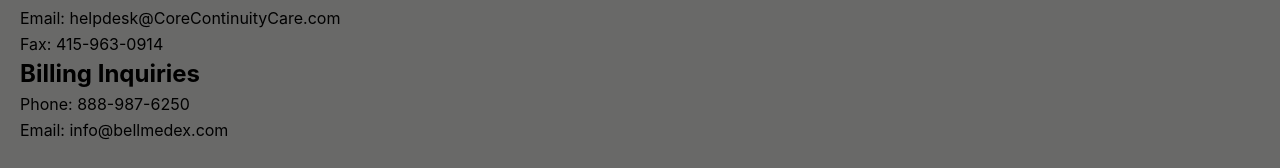
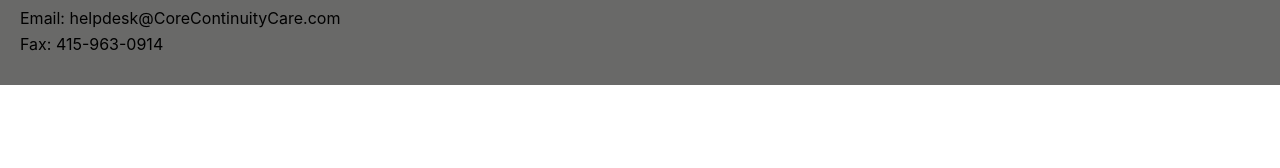
Before and after one commit to GilBu/corecontinuitycare, a React (Create React App) app: page /locations in a window 1280 px wide. Shown: the part 1067-1235 px from the top of the page. After the commit the page ends 1152 px from the top, so only its background shows below. Built offline with nearby package versions, Linux system fonts and the light colour scheme.

Commit message:
remove billing inquiry

```diff
--- a/src/components/pages/contactUs/ContactUs.js
+++ b/src/components/pages/contactUs/ContactUs.js
@@ -11,9 +11,9 @@
       <p>Email: helpdesk@CoreContinuityCare.com</p>
       <p>Fax: 415-963-0914</p>
 
-      <h2>Billing Inquiries</h2>
+      {/* <h2>Billing Inquiries</h2>
       <p>Phone: 888-987-6250</p>
-      <p>Email: info@bellmedex.com</p>
+      <p>Email: info@bellmedex.com</p> */}
     </div>
 
     </React.Fragment>
```
